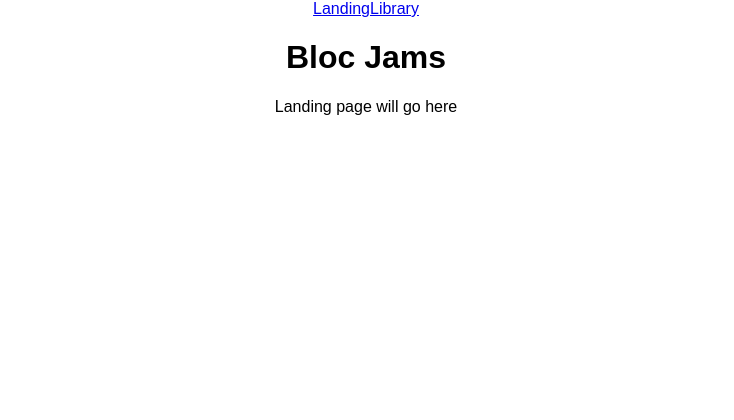
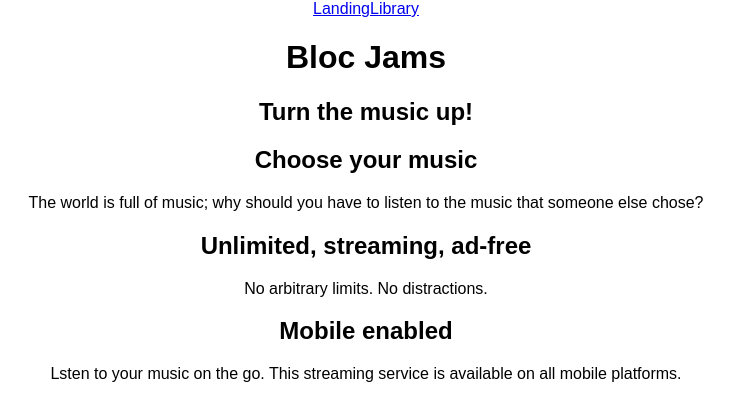
Before and after one commit to suryarashmitha/bloc-jams-react, a React (Create React App) app: page / in a window 1280 px wide. Shown: the top 420 px of the page, without its empty margins (274-1008 px from the left). Built offline with nearby package versions, Linux system fonts and the light colour scheme.

Commit message:
checkpoint-landingcomponent: completed

```diff
--- a/src/components/Landing.js
+++ b/src/components/Landing.js
@@ -1,7 +1,21 @@
 import React from 'react';
 const Landing = () => (
   <section className="landing">
-   Landing page will go here
+   <h1 className="hero-title">Turn the music up! </h1>
+   <section className="selling-points">
+    <div className="point">
+     <h2 className="point-title">Choose your music</h2>
+      <p className="point-description">The world is full of music; why should you have to listen to the music that someone else chose?</p>
+    </div>
+    <div className="point">
+     <h2 className="point-title">Unlimited, streaming, ad-free</h2>
+      <p className="point-description">No arbitrary limits. No distractions.</p>
+    </div>
+    <div className="point">
+     <h2 className="point-title">Mobile enabled</h2>
+      <p className="point-description">Lsten to your music on the go. This streaming service is available on all mobile platforms.</p>
+    </div>
    </section>
+  </section>
 );
 export default Landing;
```
